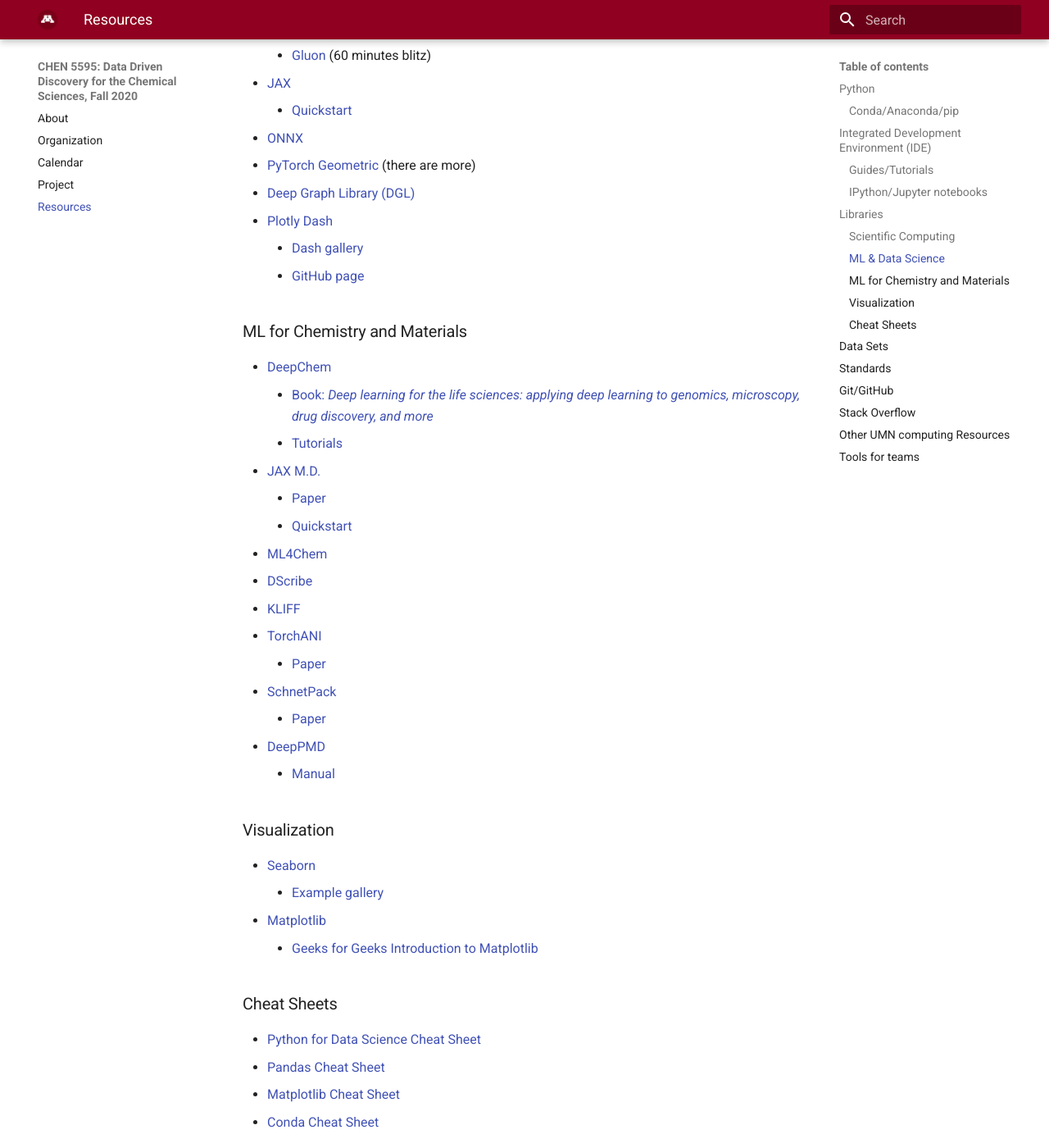
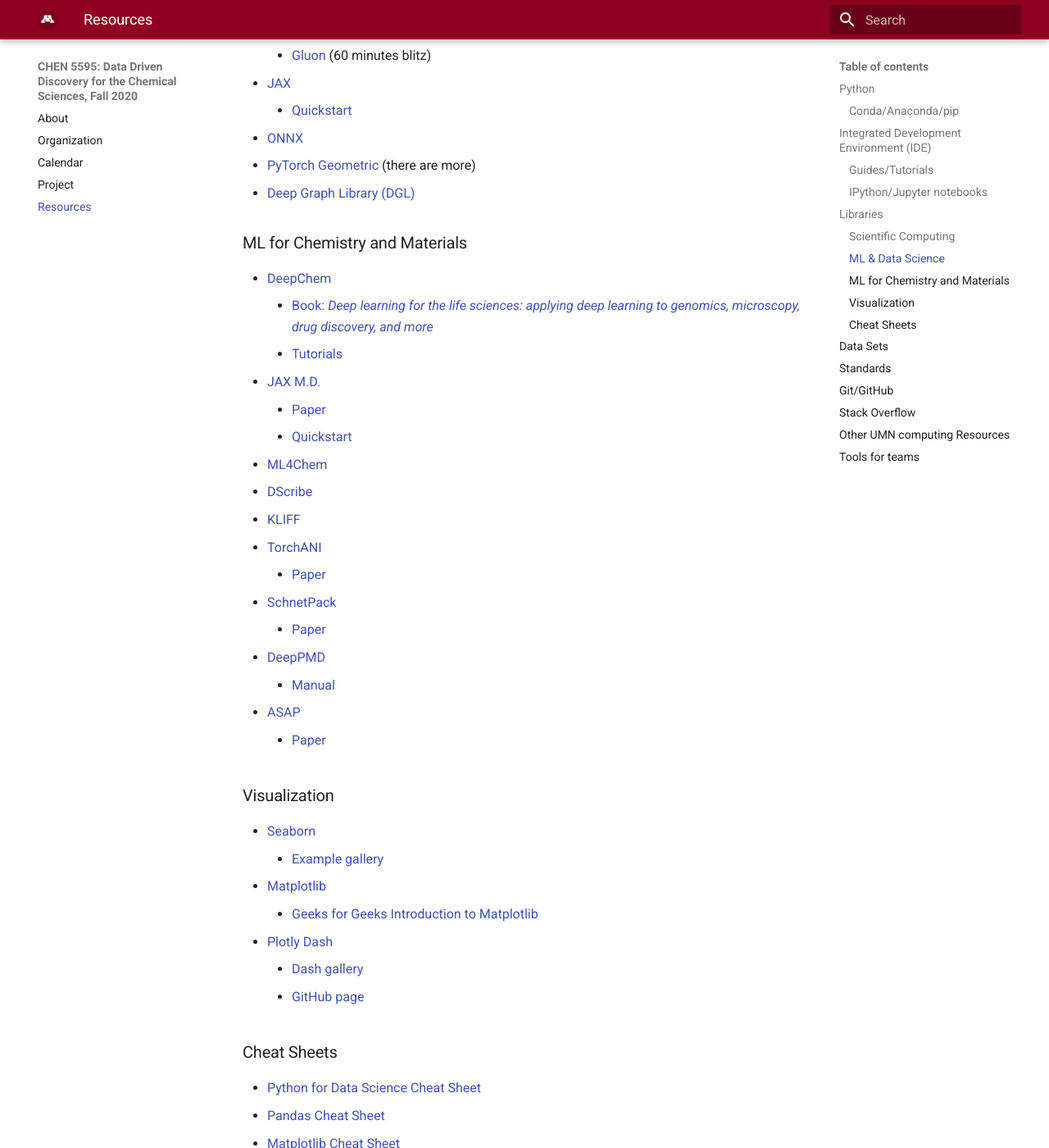
Before and after one commit to smcantab/chen5595-fall2020, an MkDocs documentation site: the page built from docs/resources.md, in a window 1280 px wide and 1400 px high, scrolled down 2536 px. Shown: the whole window at 82% size. Built offline with MkDocs 1.6.1 and Material for MkDocs 9.7.7, drawn with Linux system fonts in a browser that asks for light colours.

Commit message:
added asap to resources

```diff
--- a/docs/resources.md
+++ b/docs/resources.md
@@ -90,12 +87,17 @@
     - [Paper](https://pubs.acs.org/doi/10.1021/acs.jctc.8b00908)
 - [DeepPMD](https://github.com/deepmodeling/deepmd-kit)
     - [Manual](http://www.deepmd.org/deepmd-kit-manual/)
+- [ASAP](https://github.com/BingqingCheng/ASAP)
+    - [Paper](https://pubs.acs.org/doi/full/10.1021/acs.accounts.0c00403)
 
 ### Visualization
 - [Seaborn](https://seaborn.pydata.org/)
     - [Example gallery](https://seaborn.pydata.org/examples/index.html)
 - [Matplotlib](https://matplotlib.org/)
     - [Geeks for Geeks Introduction to Matplotlib](https://www.geeksforgeeks.org/python-introduction-matplotlib/)
+- [Plotly Dash](https://plotly.com/dash/)
+    - [Dash gallery](https://dash-gallery.plotly.host/Portal/)
+    - [GitHub page](https://github.com/plotly/plotly.py)
 
 ### Cheat Sheets
 - [Python for Data Science Cheat Sheet](https://s3.amazonaws.com/assets.datacamp.com/blog_assets/Numpy_Python_Cheat_Sheet.pdf)
```
Also changed, not shown: other parts of docs/resources.md (+0 -3 lines).
